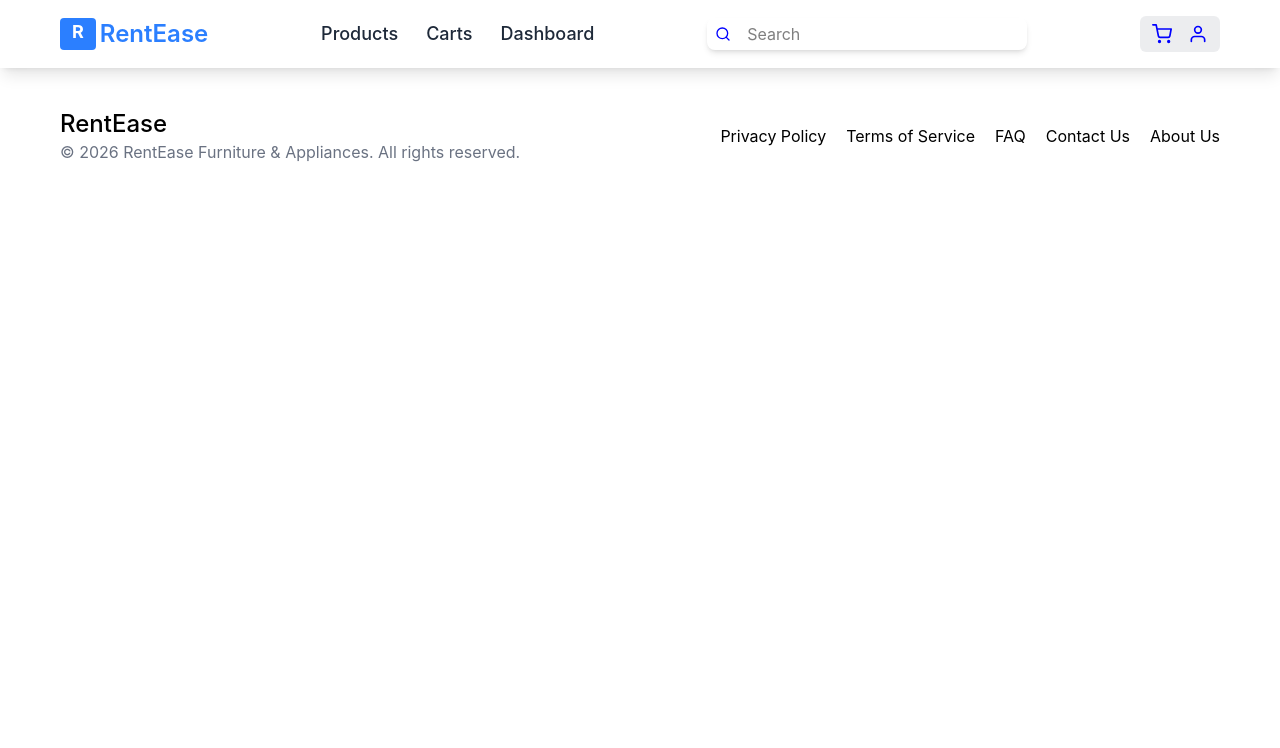
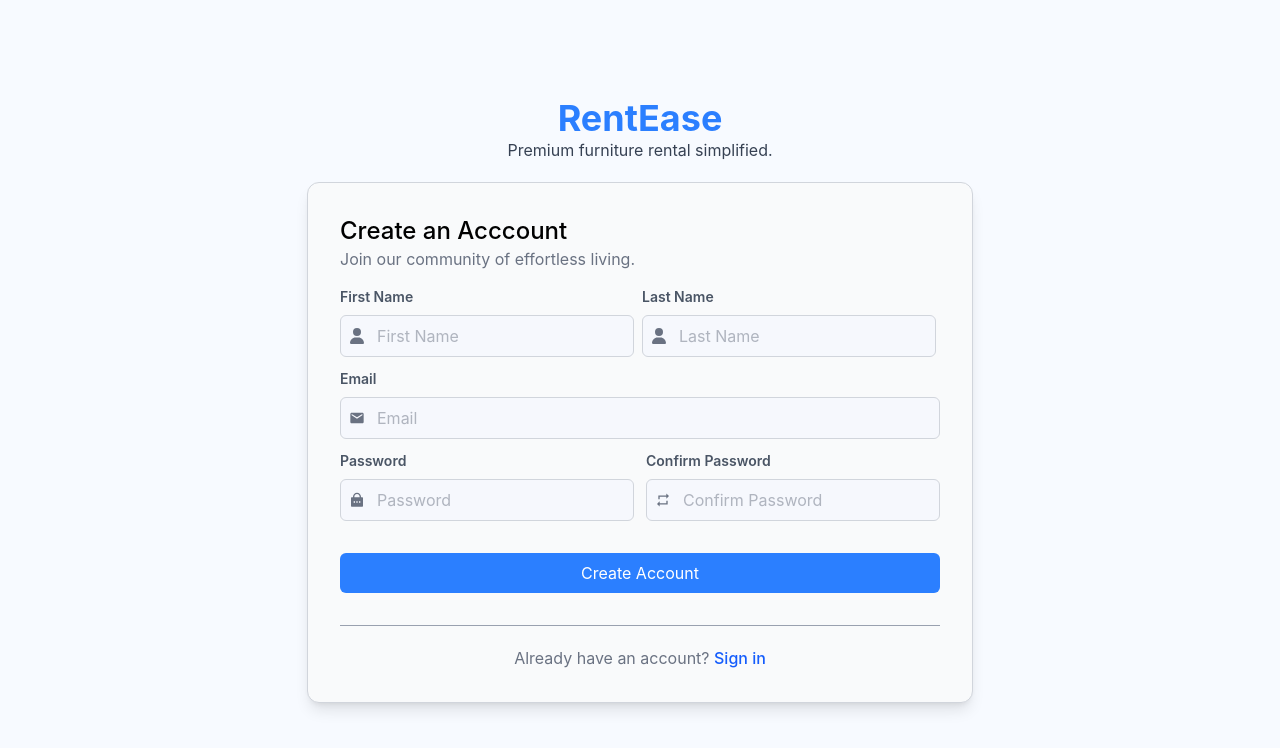
Before and after one commit to dheetchithselvan12/rent-ease, a React (Vite) app in the folder client/: page /register in a window 1280 px wide. Shown: the top 748 px of the page. Built offline with nearby package versions, Linux system fonts and the light colour scheme.

Commit message:
User Register page created

```diff
--- a/client/src/App.jsx
+++ b/client/src/App.jsx
@@ -1,7 +1,7 @@
 import Footer from "./components/Footer";
 import Navbar from "./components/navbar/Navbar";
 import Home from "./pages/Home.jsx";
-import { Routes, Route } from "react-router-dom";
+import { Routes, Route, useLocation } from "react-router-dom";
 import ProductDetailes from "./pages/ProductDetailes";
 import AllProducts from "./pages/AllProducts";
 import Cart from "./pages/Cart";
@@ -11,11 +11,15 @@ import MyOrders from "./pages/UserAccount-pages/MyOrders.jsx";
 import OrderDetailes from "./pages/UserAccount-pages/OrderDetailes.jsx";
 import UserAccount from "./pages/UserAccount-pages/UserAccount.jsx";
 import UserDashboard from "./pages/UserAccount-pages/UserDashboard.jsx";
+import Register from "./pages/Register.jsx";
 
 const App = () => {
+  const location = useLocation();
+  const isRegisterPage = location.pathname === "/register";
+
   return (
     <>
-      <Navbar />
+      {!isRegisterPage && <Navbar />}
       <Routes>
         <Route path="/" element={<Home />} />
         <Route path="/products/:id" element={<ProductDetailes />} />
@@ -34,8 +38,9 @@ const App = () => {
           <Route path="wishlist" element={<div>Wishlist</div>} />
           <Route path="settings" element={<div>Settings</div>} />
         </Route>
+        <Route path="/register" element={<Register />} />
       </Routes>
-      <Footer />
+      {!isRegisterPage && <Footer />}
     </>
   );
 };
--- /dev/null
+++ b/client/src/pages/Register.jsx
@@ -0,0 +1,144 @@
+import { Link } from "react-router-dom";
+import { FaUser } from "react-icons/fa6";
+import { MdEmail } from "react-icons/md";
+import { RiLockPasswordFill } from "react-icons/ri";
+import { IoMdRepeat } from "react-icons/io";
+
+const Register = () => {
+  return (
+    <div className="flex flex-col items-center justify-center bg-blue-50/50 h-dvh ">
+      <div className="text-center mb-5">
+        <h1 className="text-blue-500 text-4xl font-bold">RentEase</h1>
+        <p className="text-gray-700">Premium furniture rental simplified.</p>
+      </div>
+
+      <form className="border border-gray-300 shadow-lg bg-gray-50 flex flex-col w-fit rounded-xl p-8 space-y-3">
+        <div className="mb-4">
+          <p className="text-2xl font-medium ">Create an Acccount</p>
+          <p className="text-gray-500 ">
+            Join our community of effortless living.
+          </p>
+        </div>
+
+        <div className="flex gap-2">
+          {/* First Name */}
+          <div className="flex flex-col gap-2 ">
+            <label
+              htmlFor="firstName"
+              className="text-sm font-semibold text-gray-600 cursor-pointer "
+            >
+              First Name
+            </label>
+            <div className="flex gap-3 items-center border border-gray-300 bg-blue-50/40 text-gray-500 rounded-md p-2 ">
+              <FaUser />
+              <input
+                type="text"
+                id="firstName"
+                name="firstName"
+                placeholder="First Name"
+                className="outline-none "
+              />
+            </div>
+          </div>
+          {/* Last Name */}
+          <div className="flex flex-col gap-2 ">
+            <label
+              htmlFor="lastName"
+              className="text-sm font-semibold text-gray-600 cursor-pointer"
+            >
+              Last Name
+            </label>
+            <div className="flex gap-3 items-center border border-gray-300 bg-blue-50/40 text-gray-500 rounded-md p-2">
+              <FaUser />
+              <input
+                type="text"
+                id="lastName"
+                name="lastName"
+                placeholder="Last Name"
+                className="outline-none"
+              />
+            </div>
+          </div>
+        </div>
+
+        {/* Email */}
+        <div className="flex flex-col gap-2 ">
+          <label
+            htmlFor="email"
+            className="text-sm font-semibold text-gray-600 cursor-pointer"
+          >
+            Email
+          </label>
+          <div className="flex gap-3 items-center border border-gray-300 bg-blue-50/40 text-gray-500 rounded-md p-2">
+            <MdEmail />
+            <input
+              type="email"
+              id="email"
+              name="email"
+              placeholder="Email"
+              className="outline-none"
+            />
+          </div>
+        </div>
+
+        {/* Password */}
+        <div className="flex gap-3">
+          <div className="flex flex-col gap-2 ">
+            <label
+              htmlFor="password"
+              className="text-sm font-semibold text-gray-600 cursor-pointer"
+            >
+              Password
+            </label>
+            <div className="flex gap-3 items-center border border-gray-300 bg-blue-50/40 text-gray-500 rounded-md p-2">
+              <RiLockPasswordFill />
+              <input
+                type="password"
+                id="password"
+                name="password"
+                placeholder="Password"
+                className="outline-none"
+              />
+            </div>
+          </div>
+
+          {/* Confirm Password */}
+          <div className="flex flex-col gap-2 ">
+            <label
+              htmlFor="password2"
+              className="text-sm font-semibold text-gray-600 cursor-pointer "
+            >
+              Confirm Password
+            </label>
+            <div className="flex gap-3 items-center border border-gray-300 bg-blue-50/40 text-gray-500 rounded-md p-2">
+              <IoMdRepeat />
+              <input
+                type="password"
+                id="password2"
+                name="password2"
+                placeholder="Confirm Password"
+                className="outline-none"
+              />
+            </div>
+          </div>
+        </div>
+
+        <button
+          type="submit"
+          className="bg-blue-500 text-white rounded-md p-2 text-center cursor-pointer hover:bg-blue-600 transition-colors duration-300 mt-5 "
+        >
+          Create Account
+        </button>
+        <hr className="my-5 text-gray-400 " />
+        <p className="text-center text-gray-500">
+          Already have an account?{" "}
+          <Link to="#" className="text-blue-600 font-medium ">
+            Sign in
+          </Link>
+        </p>
+      </form>
+    </div>
+  );
+};
+
+export default Register;
```
